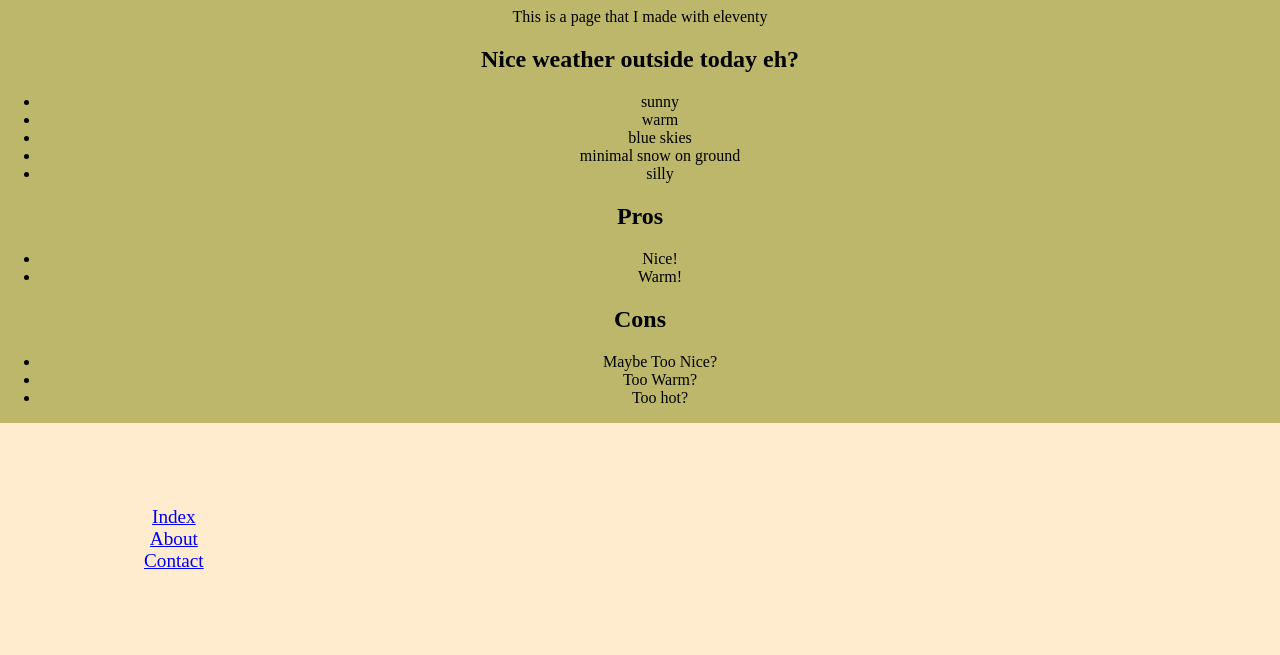
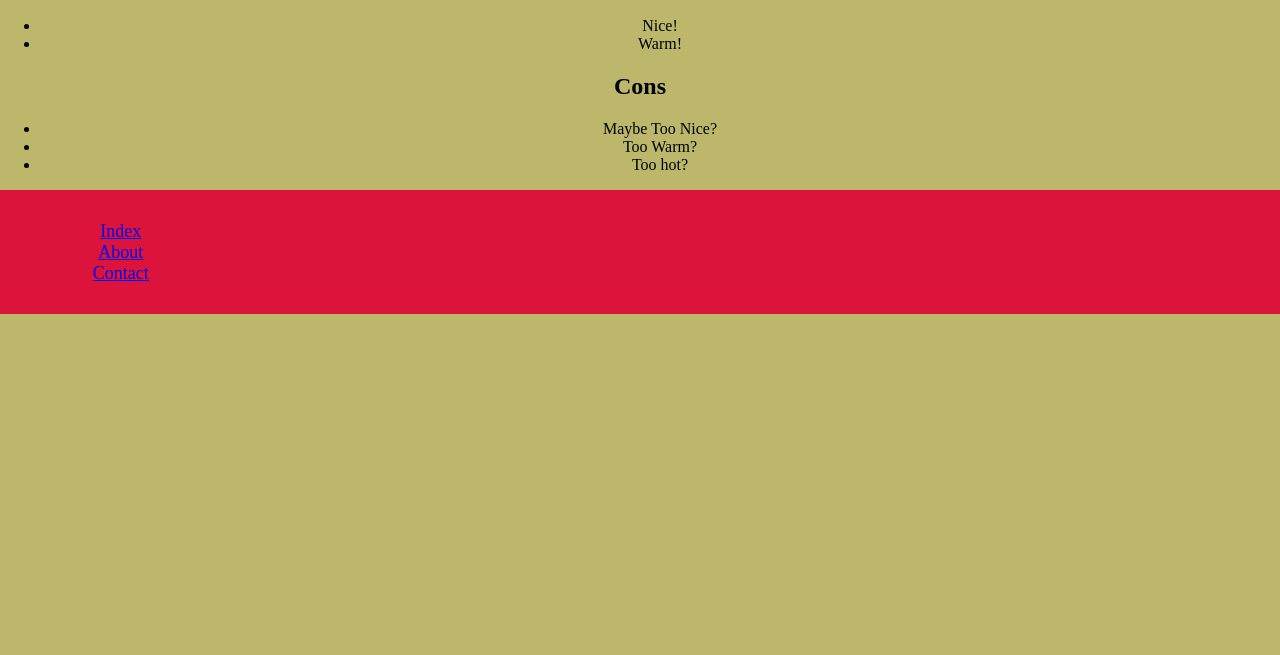
Before and after one commit to why39charactersonlybruh/new-thing, an Eleventy site: page _src/index.md in a window 1280 px wide. Shown: the part 589-1244 px from the top of the page. After the commit the page ends 903 px from the top, so only its background shows below. Built offline with nearby package versions, Linux system fonts and the light colour scheme; Eleventy itself is replaced by a stand-in of ours; files that its build step writes are made by us from their sources.

Commit message:
changed header some more

```diff
--- a/_src/css/style.css
+++ b/_src/css/style.css
@@ -7,10 +7,10 @@ body{
 }
 header{
      display: flex;
-     padding: 5vw 5vw;
-     background-color: blanchedalmond;
+     padding: 1vw 1vw;
+     background-color: crimson;
      align-items: center;
-     font-size: larger;
+     font-size: large;
      background-size: cover;
 }
 h1{
```
